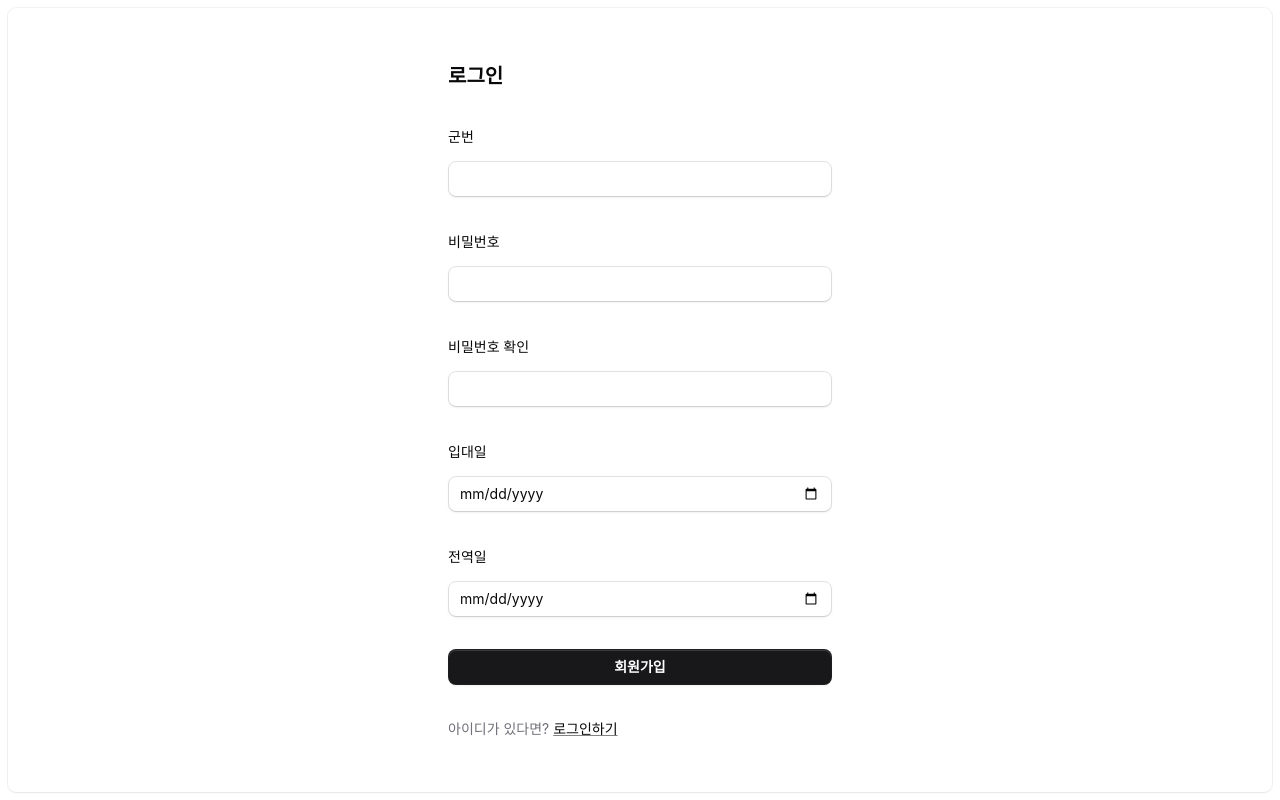
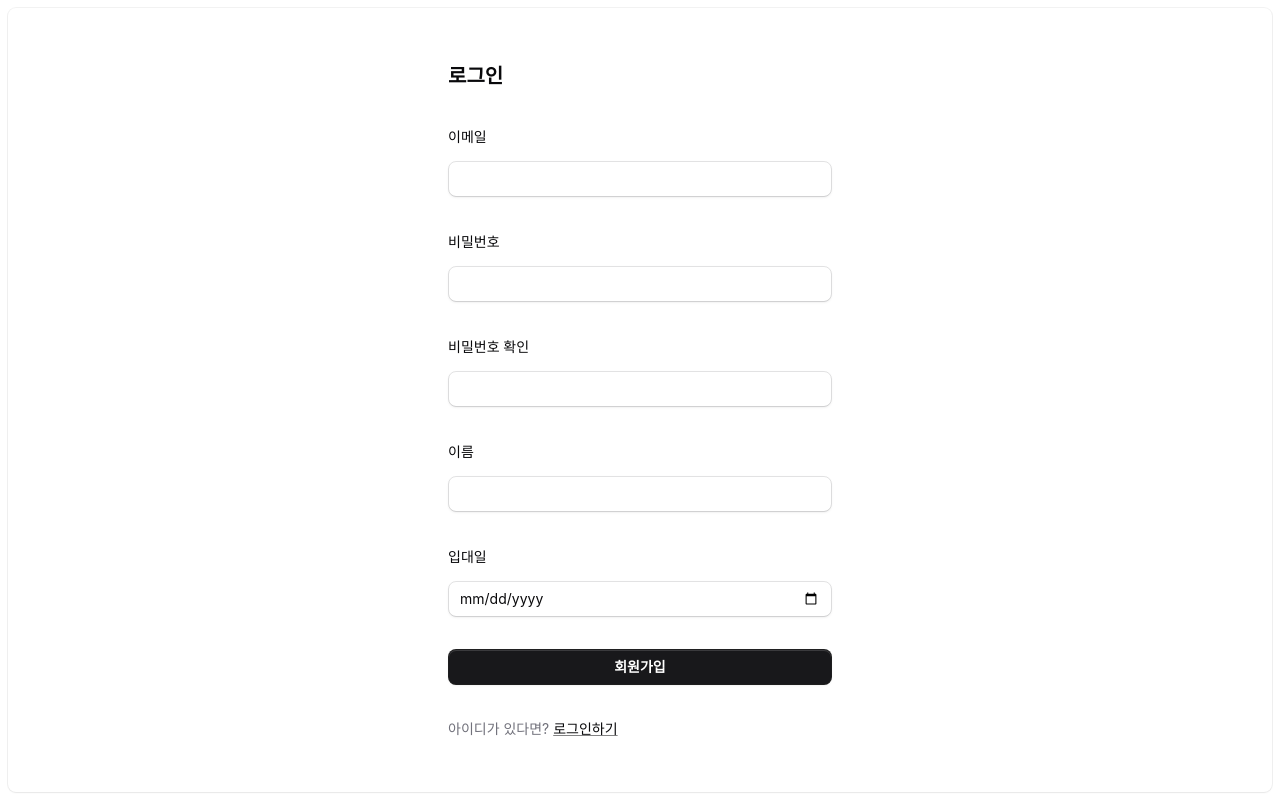
Before and after one commit to seheon99/task-force, a Next.js app: page /sign-up in a window 1280 px wide. Built offline with nearby package versions, Linux system fonts and the light colour scheme; a web font is replaced by a local one.

Commit message:
feat(SignUp): implement user registration with Firebase authentication

```diff
--- a/src/app/(auth)/sign-up/page.tsx
+++ b/src/app/(auth)/sign-up/page.tsx
@@ -1,3 +1,11 @@
+"use client";
+
+import { createUserWithEmailAndPassword } from "firebase/auth";
+import { useRouter } from "next/navigation";
+import { useState } from "react";
+import useSWRMutation from "swr/mutation";
+
+import { createUser } from "@/actions";
 import {
   Button,
   Field,
@@ -8,17 +16,62 @@ import {
   Text,
   TextLink,
 } from "@/components/base";
+import { firebaseAuth } from "@/utilities";
+
+async function signUp(
+  url: string,
+  {
+    arg: { name, email, password, enlistedAt },
+  }: {
+    arg: { name: string; email: string; password: string; enlistedAt: Date };
+  }
+) {
+  try {
+    const {
+      user: { uid },
+    } = await createUserWithEmailAndPassword(firebaseAuth, email, password);
+    const user = await createUser({ id: uid, name, email, enlistedAt });
+    return user;
+  } catch (error) {
+    console.error(error);
+  }
+}
 
 export default function SignUpPage() {
+  const [isLoading, setIsLoading] = useState(false);
+  const { trigger } = useSWRMutation("/sign-up", signUp);
+  const router = useRouter();
+
   return (
     <form
-      action="#"
-      method="POST"
+      action={async (formData) => {
+        setIsLoading(true);
+
+        const name = formData.get("name") as string;
+        const email = formData.get("email") as string;
+        const password = formData.get("password") as string;
+        const enlistedAt = formData.get("enlistedAt") as string;
+
+        if (!name || !email || !password || !enlistedAt) {
+          setIsLoading(false);
+          return;
+        }
+
+        const user = await trigger({
+          name,
+          email,
+          password,
+          enlistedAt: new Date(enlistedAt),
+        });
+        if (user) {
+          router.push("/");
+        }
+      }}
       className="grid w-full max-w-sm grid-cols-1 gap-8"
     >
       <Heading>로그인</Heading>
       <Field>
-        <Label>군번</Label>
+        <Label>이메일</Label>
         <Input type="email" name="email" />
       </Field>
       <Field>
@@ -30,14 +83,14 @@ export default function SignUpPage() {
         <Input type="password" name="passwordConfirm" />
       </Field>
       <Field>
+        <Label>이름</Label>
+        <Input type="text" name="name" />
+      </Field>
+      <Field>
         <Label>입대일</Label>
         <Input type="date" name="enlistedAt" />
       </Field>
-      <Field>
-        <Label>전역일</Label>
-        <Input type="date" name="secededAt" />
-      </Field>
-      <Button type="submit" className="w-full">
+      <Button type="submit" className="w-full" disabled={isLoading}>
         회원가입
       </Button>
       <Text>
```
